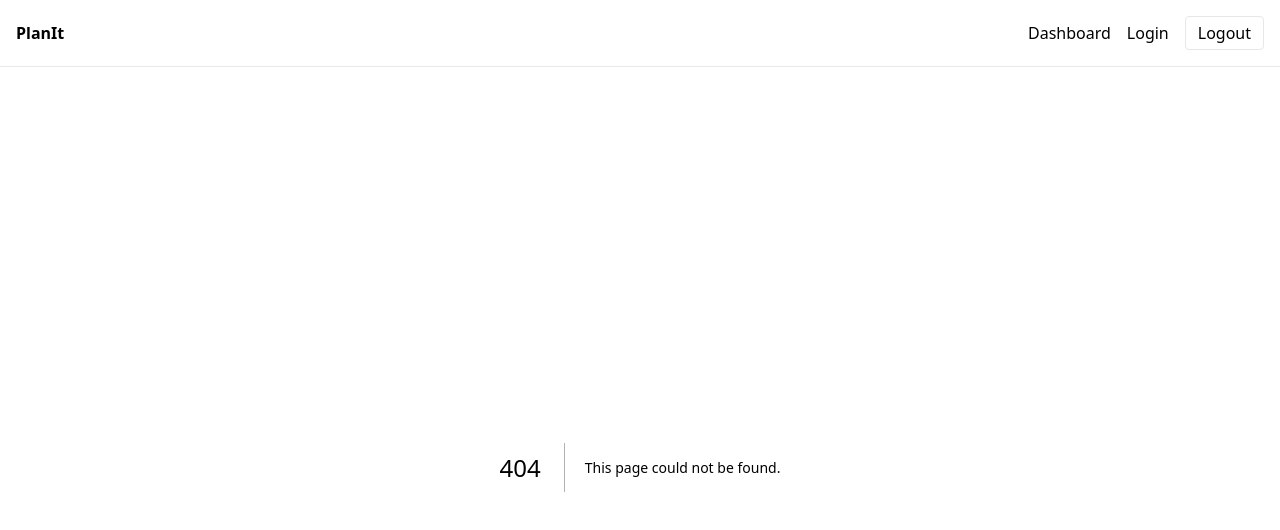
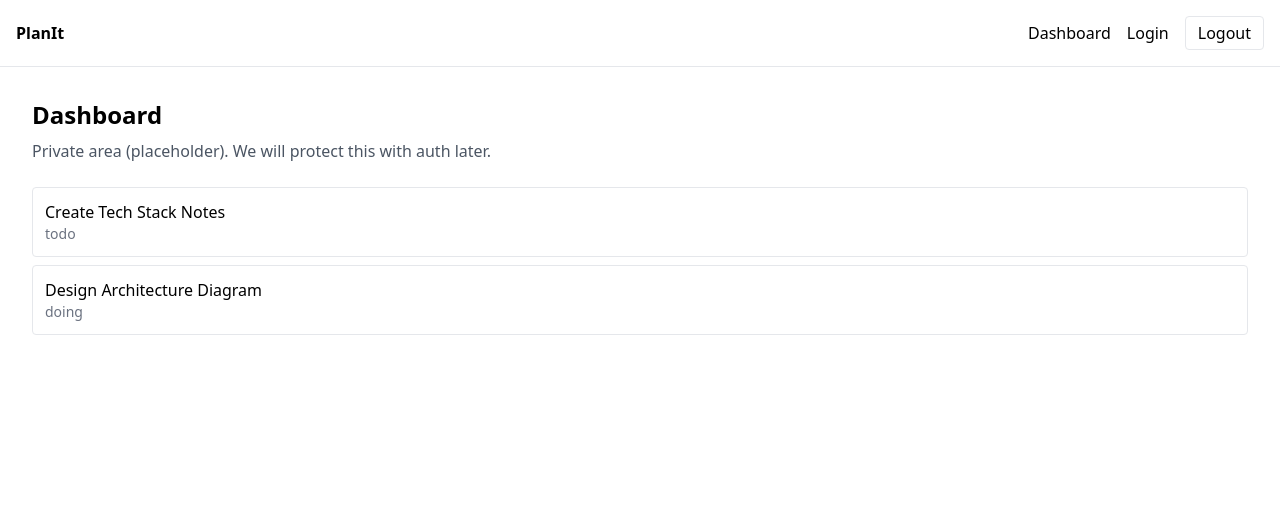
Before and after one commit to Ahmetfrkn/PlanIt-WebApp, a Next.js app: page /dashboard in a window 1280 px wide. Before the commit this address had no page. Shown: the top 530 px of the page. Built offline with nearby package versions, Linux system fonts and the light colour scheme.

Commit message:
Implement basic Dashboard component with tasks

```diff
--- /dev/null
+++ b/app/(auth)/dashboard/page.tsx
@@ -0,0 +1,25 @@
+type Task = { id: string; title: string; dueDate?: string; status?: string };
+
+const sample: Task[] = [
+  { id: "1", title: "Create Tech Stack Notes", status: "todo" },
+  { id: "2", title: "Design Architecture Diagram", status: "doing" },
+];
+
+export default function Dashboard() {
+  return (
+    <main className="p-8">
+      <h1 className="text-2xl font-bold">Dashboard</h1>
+      <p className="mt-2 text-gray-600">
+        Private area (placeholder). We will protect this with auth later.
+      </p>
+      <ul className="mt-6 space-y-2">
+        {sample.map((t) => (
+          <li key={t.id} className="border rounded p-3">
+            <div className="font-medium">{t.title}</div>
+            <div className="text-sm text-gray-500">{t.status ?? "todo"}</div>
+          </li>
+        ))}
+      </ul>
+    </main>
+  );
+}
```
